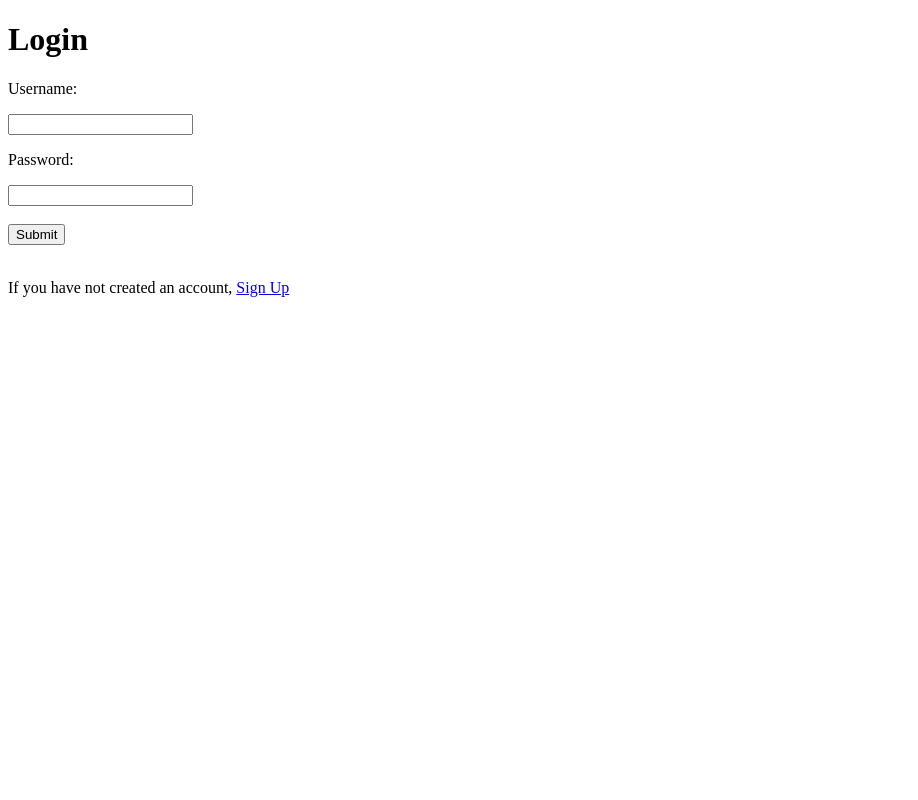
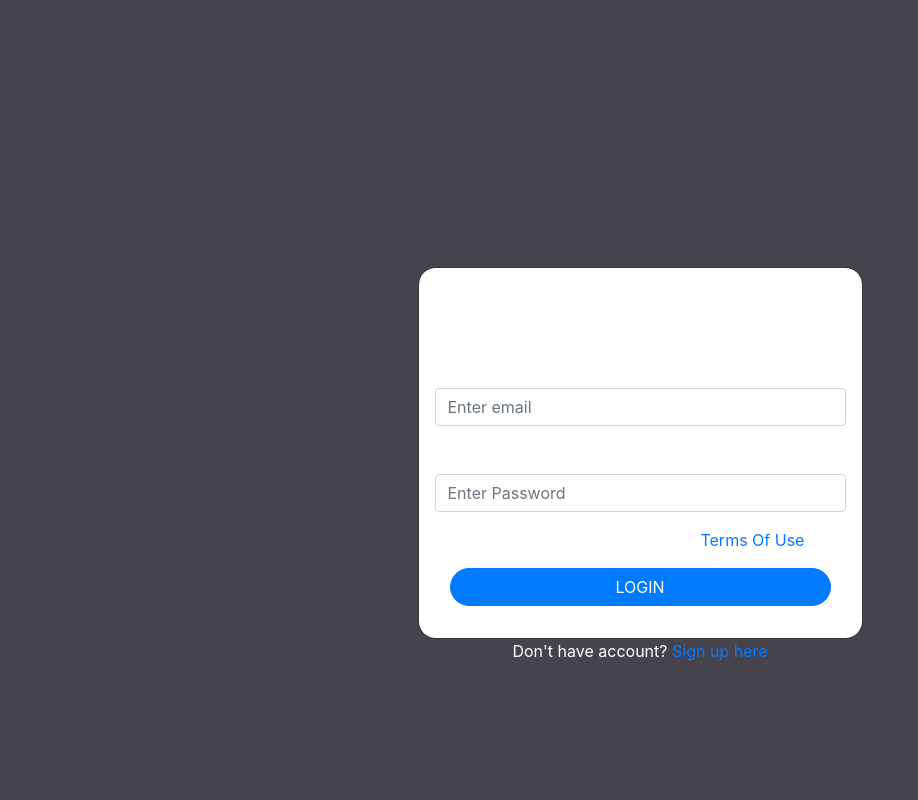
Before and after one commit to anirudh-248/bnb_hackathon, a Django app: page /login in a window 1280 px wide. Shown: the whole page, without its empty margins (0-918 px from the left). Run offline with Django 5.2, Linux system fonts and the light colour scheme; some libraries are stand-ins or nearby versions.

Commit message:
updated login

```diff
--- /dev/null
+++ b/static/styles.css
@@ -0,0 +1,56 @@
+body{
+    padding-top:4.2rem;
+    padding-bottom:4.2rem;
+    background-color:#000000c2;
+    height: 100vh;
+    }
+    a{
+     text-decoration:none !important;
+     }
+     h1,h2,h3{
+     font-family: 'Kaushan Script', cursive;
+     }
+      .myform{
+    position: relative;
+    display: -ms-flexbox;
+    display: flex;
+    padding: 1rem;
+    -ms-flex-direction: column;
+    flex-direction: column;
+    width: 100%;
+    pointer-events: auto;
+    background-color: #fff;
+    background-clip: padding-box;
+    border: 1px solid rgba(0,0,0,.2);
+    border-radius: 1.1rem;
+    outline: 0;
+    max-width: 500px;
+     }
+     .tx-tfm{
+     text-transform:uppercase;
+     }
+     .mybtn{
+     border-radius:50px;
+     }
+
+     .login-or {
+     position: relative;
+     color: #aaa;
+     margin-top: 10px;
+     margin-bottom: 10px;
+     padding-top: 10px;
+     padding-bottom: 10px;
+     }
+
+      form .error {
+     color: #ff0000;
+     }
+     #second{display:none;}
+
+     .form-group1{
+        color: white;
+     }
+
+     .form-group{
+      color: white;
+     }
--- a/templates/login.html
+++ b/templates/login.html
@@ -1,30 +1,53 @@
-<!DOCTYPE html>
-<html lang="en">
-<head>
-    <meta charset="UTF-8">
-    <meta name="viewport" content="width=device-width, initial-scale=1.0">
+{% load static %}
+<html>
+  <head>
+    <meta charset="utf-8" />
+    <meta name="viewport" content="width=device-width, initial-scale=1" />
     <title>Login</title>
-    <style>
-        h5 {
-            color: red;
-        }
-    </style>
-</head>
-<body>
-    <h1>Login</h1>
-    {% for msg in messages %}
-    <h5>{{msg}}</h5>
-    {% endfor %}
-    <form action="login", method="POST">
-        {% csrf_token %}
-        <p>Username:</p>
-        <input type="text" name="username" id="username">
-        <p>Password:</p>
-        <input type="password" name="password" id="password">
-        <br><br>
-        <input type="submit" name="submit" id="submit">
-        <br><br>
-        <p>If you have not created an account, <a href="register">Sign Up</a></p>
-    </form>
+    <link href="//maxcdn.bootstrapcdn.com/bootstrap/4.0.0/css/bootstrap.min.css" rel="stylesheet" id="bootstrap-css">
+    <script src="//maxcdn.bootstrapcdn.com/bootstrap/4.0.0/js/bootstrap.min.js"></script>
+    <script src="//cdnjs.cloudflare.com/ajax/libs/jquery/3.2.1/jquery.min.js"></script>
+    <link href="{% static '/static/styles.css' %}" rel="stylesheet">
+    <script src="https://cdn.jsdelivr.net/jquery.validation/1.15.1/jquery.validate.min.js"></script>
+    <link href="https://fonts.googleapis.com/css?family=Kaushan+Script" rel="stylesheet">
+    <link href="https://stackpath.bootstrapcdn.com/font-awesome/4.7.0/css/font-awesome.min.css" rel="stylesheet" integrity="sha384-wvfXpqpZZVQGK6TAh5PVlGOfQNHSoD2xbE+QkPxCAFlNEevoEH3Sl0sibVcOQVnN" crossorigin="anonymous">
+  </head>
+<body style="background-color: rgb(71, 67, 76);">
+    <div class="container">
+        <div class="row" style="margin-top: 200px;">
+			<div class="col-md-5 mx-auto">
+			<div id="first">
+				<div class="myform form ">
+					 <div class="logo mb-3">
+						 <div class="col-md-12 text-center" style="color: white;">
+							<h1>Login</h1>
+						 </div>
+					</div>
+                   <form action="login" method="POST" name="login">
+                        {% csrf_token %}
+                           <div class="form-group" style="color: white;">
+                              <label for="exampleInputEmail1">Username</label>
+                              <input type="text" name="username"  class="form-control" id="email" aria-describedby="emailHelp" placeholder="Enter email">
+                           </div>
+                           <div class="form-group">
+                              <label for="exampleInputEmail1" style="color: white;">Password</label>
+                              <input type="password" name="password" id="password"  class="form-control" aria-describedby="emailHelp" placeholder="Enter Password">
+                           </div>
+                           <div class="form-group" style="color: white;">
+                              <p class="text-center">By signing up you accept our <a href="#">Terms Of Use</a></p>
+                           </div>
+                           <div class="col-md-12 text-center " style="color: white;">
+                              <button type="submit" class=" btn btn-block mybtn btn-primary tx-tfm">Login</button>
+                           </div>
+                           </div>
+                           <div class="form-group1" style="color: white;">
+                              <p class="text-center">Don't have account? <a href="#" id="signup">Sign up here</a></p>
+                           </div>
+                        </form>
+
+				</div>
+            </div>
+        </div>
+    </div>
 </body>
 </html>
```
